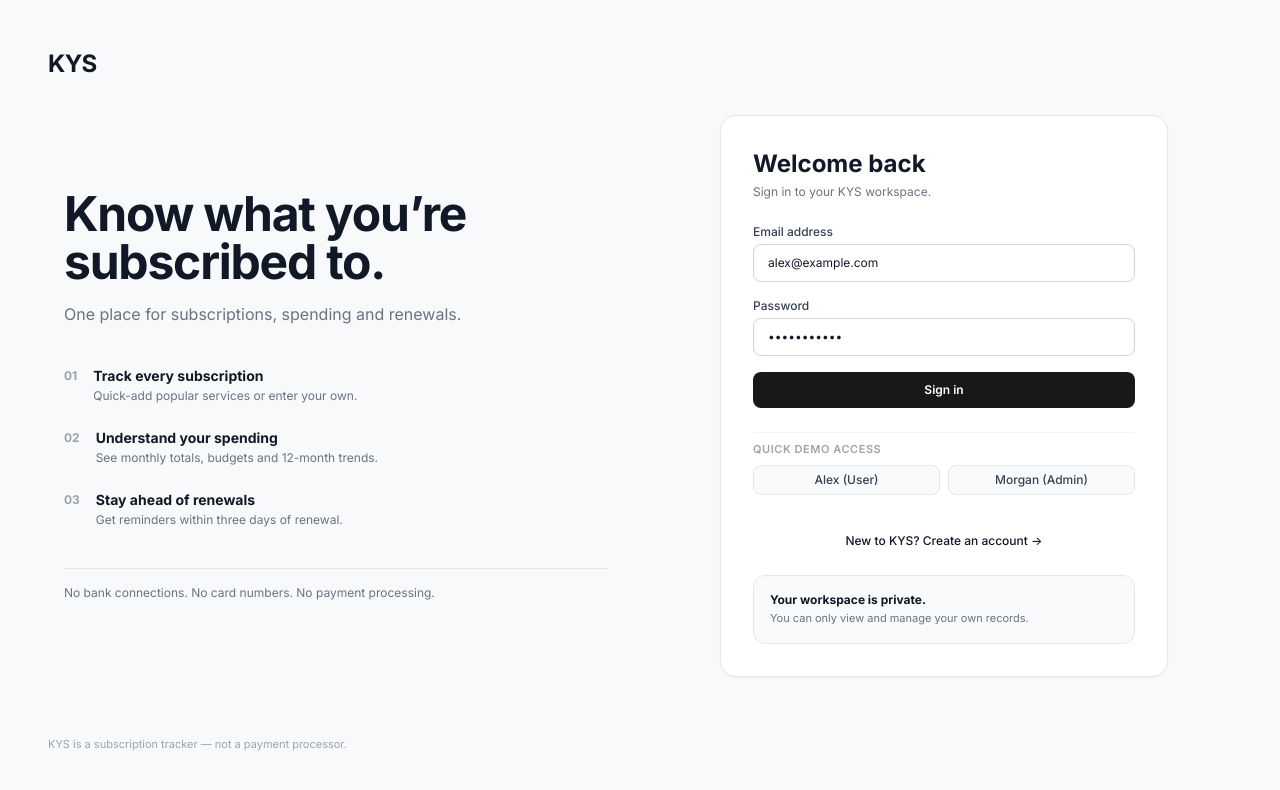
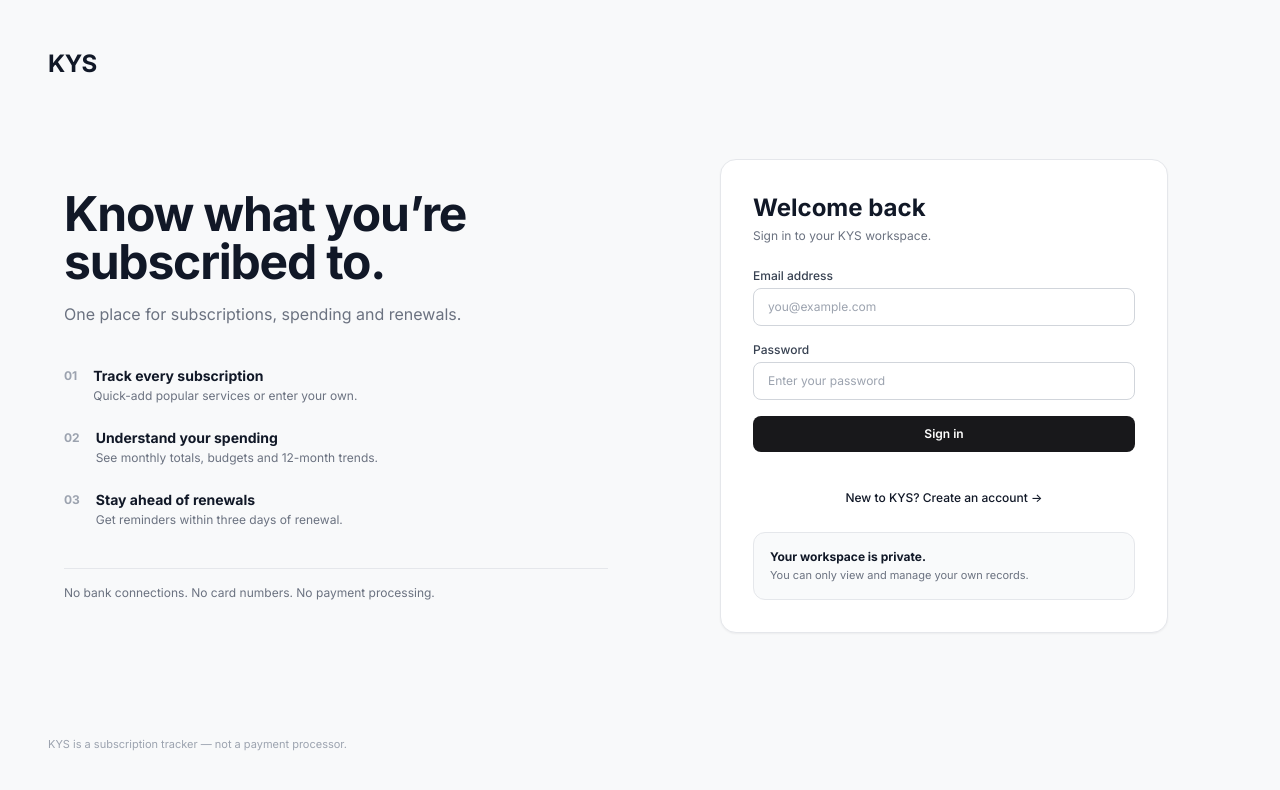
Before and after one commit to parth-parsekar/KYS, a React (Vite) app in the folder frontend/: page /login in a window 1280 px wide. Shown: the top 790 px of the page. Built offline with nearby package versions, Linux system fonts and the light colour scheme.

Commit message:
fix: remove pre-filled demo credentials and quick access buttons from login screen

```diff
--- a/frontend/src/pages/Login.tsx
+++ b/frontend/src/pages/Login.tsx
@@ -4,10 +4,10 @@ import { useAuth } from '../context/AuthContext';
 
 export const Login: React.FC = () => {
   const navigate = useNavigate();
-  const { login, demoLogin } = useAuth();
+  const { login } = useAuth();
 
-  const [email, setEmail] = useState('alex@example.com');
-  const [password, setPassword] = useState('password123');
+  const [email, setEmail] = useState('');
+  const [password, setPassword] = useState('');
   const [error, setError] = useState('');
   const [loading, setLoading] = useState(false);
 
@@ -20,19 +20,6 @@ export const Login: React.FC = () => {
       navigate('/');
     } catch (err: any) {
       setError(err.message || 'Unable to sign in. Check your details and try again.');
-    } finally {
-      setLoading(false);
-    }
-  };
-
-  const handleQuickDemo = async (role: 'user' | 'admin') => {
-    setError('');
-    setLoading(true);
-    try {
-      await demoLogin(role);
-      navigate(role === 'admin' ? '/admin' : '/');
-    } catch (err: any) {
-      setError(err.message || 'Quick demo login failed');
     } finally {
       setLoading(false);
     }
@@ -138,29 +125,6 @@ export const Login: React.FC = () => {
             </button>
           </form>
 
-          {/* Quick Demo Credentials for Evaluation */}
-          <div className="pt-2 border-t border-[#F3F4F6] space-y-2">
-            <span className="text-[11px] font-semibold text-[#9CA3AF] uppercase tracking-wider block">
-              Quick demo access
-            </span>
-            <div className="grid grid-cols-2 gap-2">
-              <button
-                type="button"
-                onClick={() => handleQuickDemo('user')}
-                className="py-1.5 px-2 text-xs font-medium text-[#374151] bg-[#F9FAFB] border border-[#E5E7EB] rounded-lg hover:bg-gray-100 text-center"
-              >
-                Alex (User)
-              </button>
-              <button
-                type="button"
-                onClick={() => handleQuickDemo('admin')}
-                className="py-1.5 px-2 text-xs font-medium text-[#374151] bg-[#F9FAFB] border border-[#E5E7EB] rounded-lg hover:bg-gray-100 text-center"
-              >
-                Morgan (Admin)
-              </button>
-            </div>
-          </div>
-
           <div className="text-center pt-2">
             <Link
               to="/register"
```
